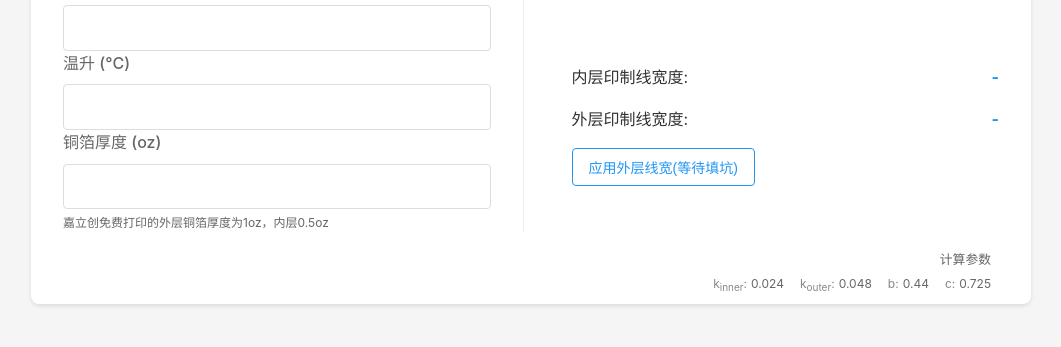
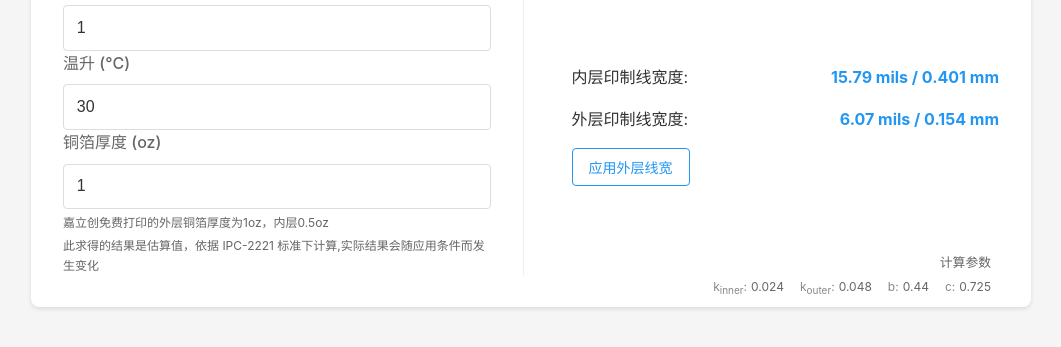
Before and after one commit to xiaowine/pcb-calculation-tools, a website: page iframe/line-width.html in a window 1280 px wide. Shown: the part 197-544 px from the top of the page, without its empty margins (109-1170 px from the left). Drawn offline with Linux system fonts and the light colour scheme.

Commit message:
线宽计算添加默认显示参数 优化文案

```diff
--- a/iframe/line-width.html
+++ b/iframe/line-width.html
@@ -565,6 +565,7 @@
 					event.preventDefault();
 					calculateTrace();
 				});
+				calculateTrace();
 			});
 
 			// 页面卸载时清理
@@ -591,18 +592,19 @@
 					<form>
 						<div class="input-group">
 							<label id="trackLabel" for="trackInput">电流 (A)</label>
-							<input type="number" id="trackInput" name="trackInput" required step="0.1" min="0" />
+							<input type="number" id="trackInput" name="trackInput" required step="0.1" min="0" value="1" />
 						</div>
 
 						<div class="input-group">
 							<label for="tempRise">温升 (°C)</label>
-							<input type="number" id="tempRise" name="tempRise" required step="0.1" min="0" />
+							<input type="number" id="tempRise" name="tempRise" required step="0.1" min="0" value="30" />
 						</div>
 
 						<div class="input-group">
 							<label for="copperThickness">铜箔厚度 (oz)</label>
-							<input type="number" id="copperThickness" name="copperThickness" required step="0.1" min="0" />
+							<input type="number" id="copperThickness" name="copperThickness" required step="0.1" min="0" value="1" />
 							<div class="input-hint">嘉立创免费打印的外层铜箔厚度为1oz，内层0.5oz</div>
+							<div class="input-hint">此求得的结果是估算值，依据 IPC-2221 标准下计算,实际结果会随应用条件而发生变化</div>
 						</div>
 					</form>
 				</div>
@@ -621,7 +623,7 @@
 								<span id="outerResult">-</span>
 							</span>
 						</div>
-						<button id="applyWidthBtn" class="apply-width-btn">应用外层线宽(等待填坑)</button>
+						<button id="applyWidthBtn" class="apply-width-btn">应用外层线宽</button>
 						<span id="current-tips" class="input-hint">点击PCB导线可直接导入线宽</span>
 					</div>
 				</div>
--- a/locales/zh-Hans.json
+++ b/locales/zh-Hans.json
@@ -1,5 +1,5 @@
 {
 	"About": "关于",
 	"LineWidthCalculation": "线宽计算",
-	"AboutDescription": "插件版本 v${1}\n\n该计算器依据 IPC-2221 标准下计算， 由此求得的结果是估算值，实际结果会随应用条件而发生变化\n\n作者：xiao_wine\n开源链接：https://github.com/xiaowine/pcb-calculation-tools"
+	"AboutDescription": "插件版本 v${1}\n\n开源链接：https://github.com/xiaowine/pcb-calculation-tools"
 }
```
Also changed, not shown: README.md.
